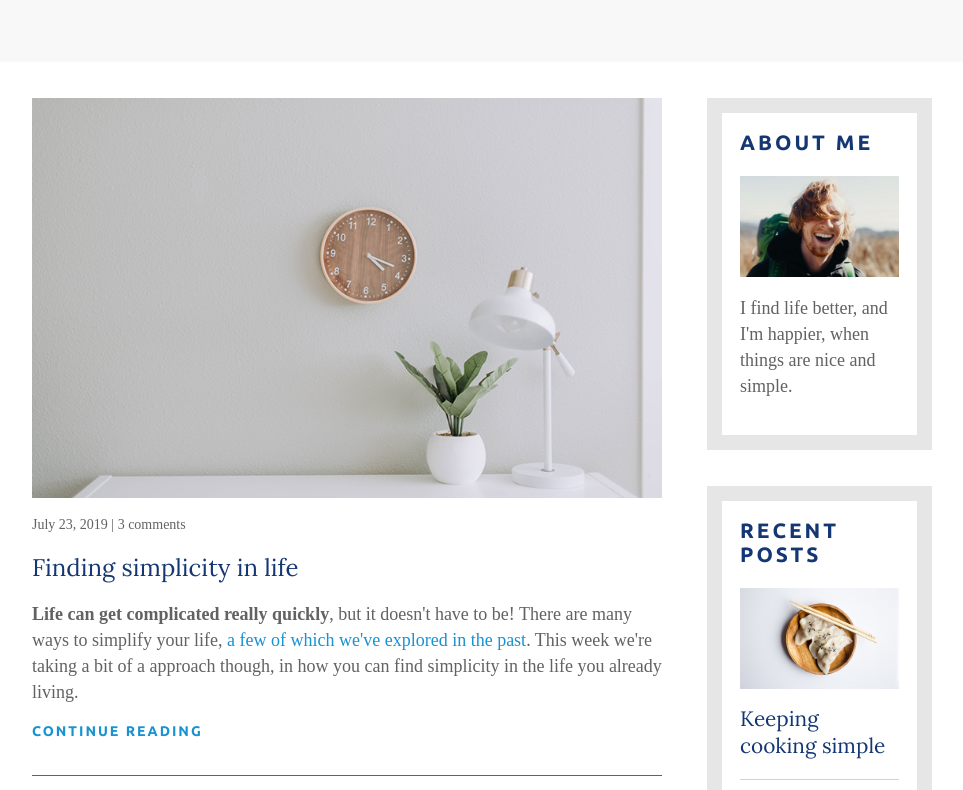
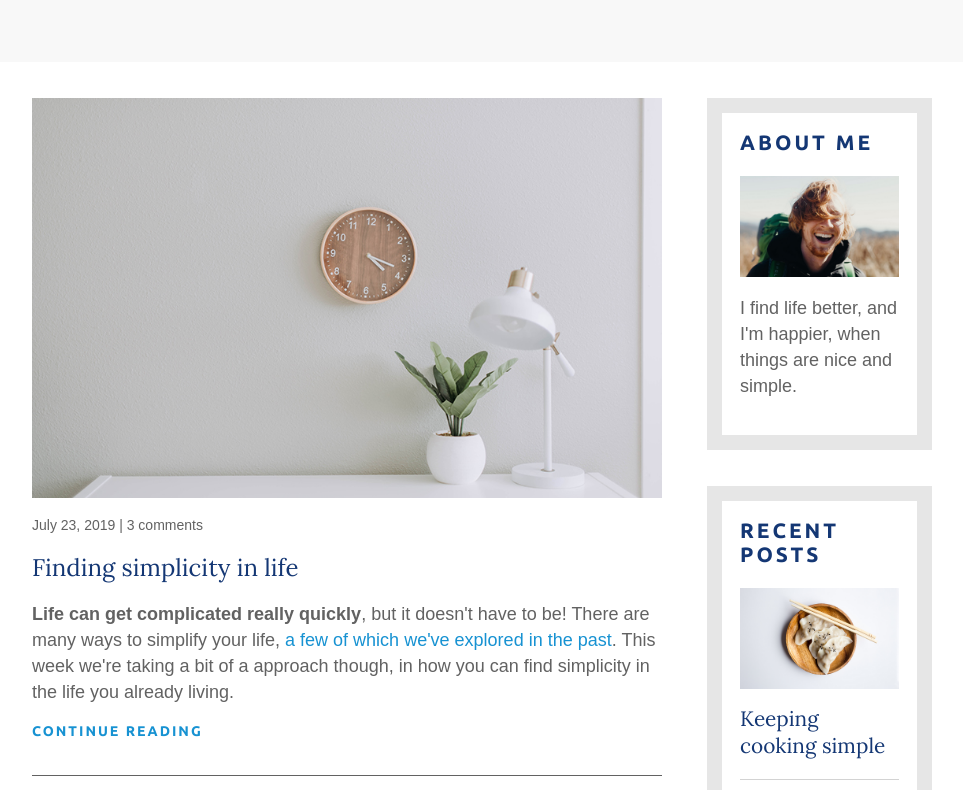
Before and after one commit to aimable0/simple-life-blog, a plain HTML site: page simple-life-project/index.html in a window 1280 px wide. Shown: the part 149-939 px from the top of the page, without its empty margins (158-1121 px from the left). Drawn offline with Linux system fonts and the light colour scheme.

Commit message:
font stacking

```diff
--- a/simple-life-project/styles/styles.css
+++ b/simple-life-project/styles/styles.css
@@ -75,7 +75,7 @@ strong {
 
 p {
     line-height: 26px;
-    font-family: 'avenir';
+    font-family: 'avenir', sans-serif;
 }
 
 footer p {
```
